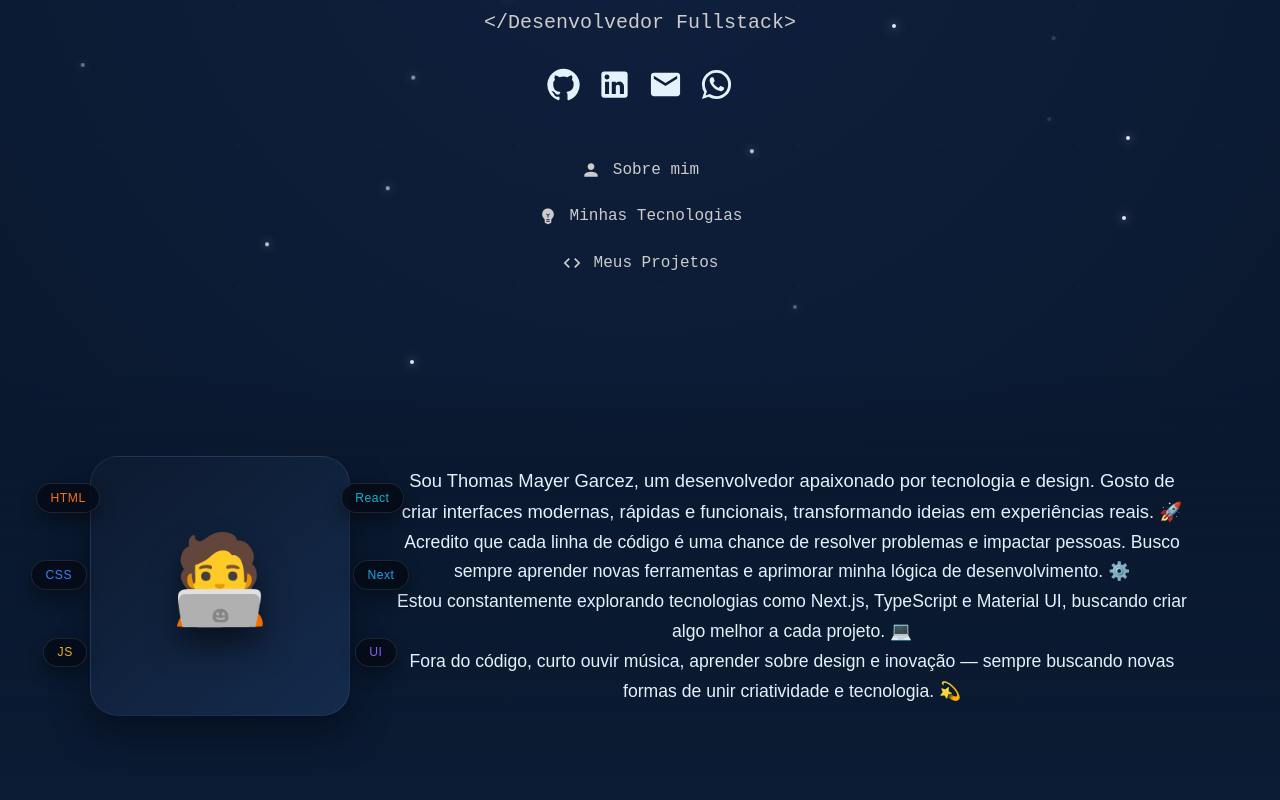
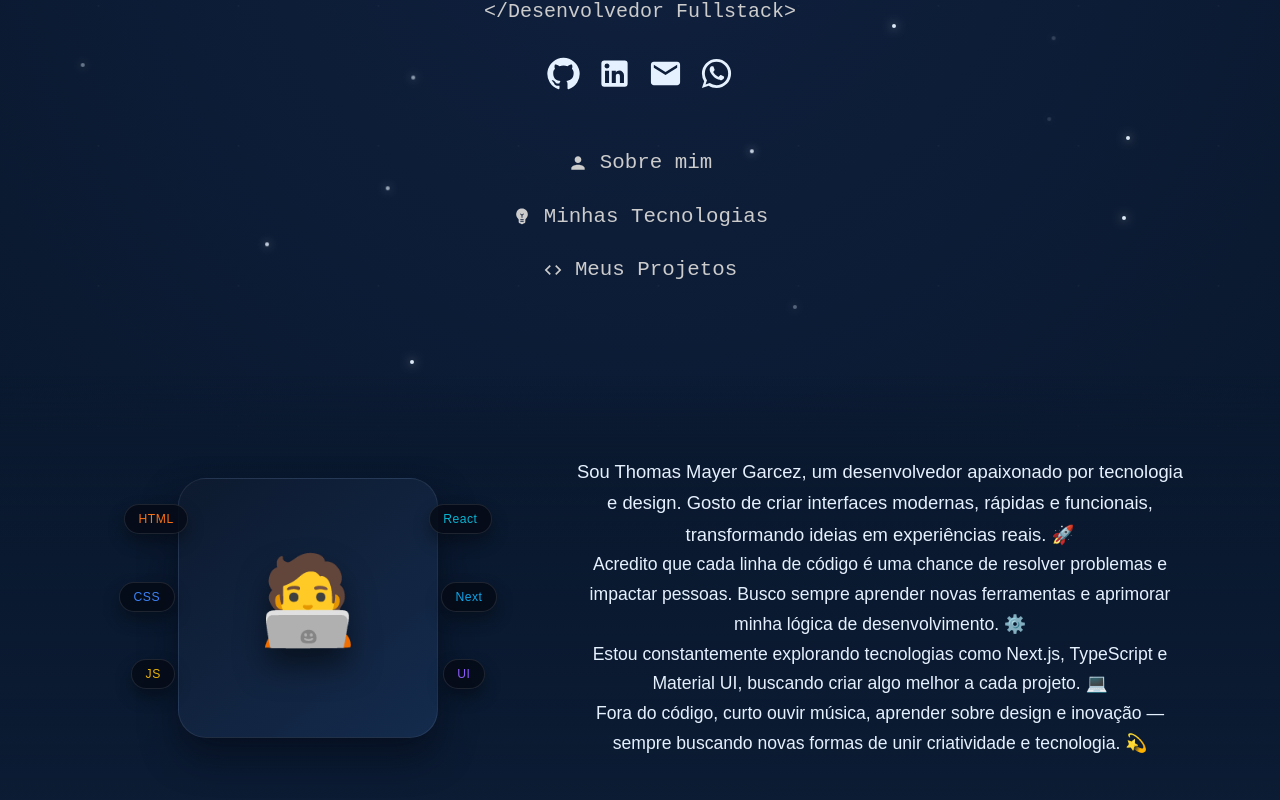
Before and after one commit to euthomasmg/my-portfolio, a Next.js app: page / in a window 1280 px wide. Shown: the part 344-1144 px from the top of the page. Built offline with nearby package versions, Linux system fonts and the light colour scheme.

Commit message:
refactor: ajusted

```diff
--- a/app/components/About.tsx
+++ b/app/components/About.tsx
@@ -107,7 +107,14 @@ export default function About() {
             ))}
           </Box>
           {/* TEXTO */}
-          <Box sx={{ width: "100%", flex: 1 }}>
+          <Box
+            sx={{
+              width: "100%",
+              flex: 1,
+              maxWidth: { xs: "100%", md: "620px" },
+              margin: { xs: "0 auto", md: "0" },
+            }}
+          >
             <div className="space-y-5 text-center md:text-left">
               <Typography
                 sx={{
--- a/app/components/Hero.tsx
+++ b/app/components/Hero.tsx
@@ -164,6 +164,7 @@ export default function Hero() {
               fontWeight={500}
               color="#ccc"
               sx={{
+                fontSize: { xs: "1.15rem", md: "1.3rem" },
                 cursor: "pointer",
                 transition: "0.3s",
                 "&:hover": { color: "#FFD600", transform: "scale(1.05)" },
```
